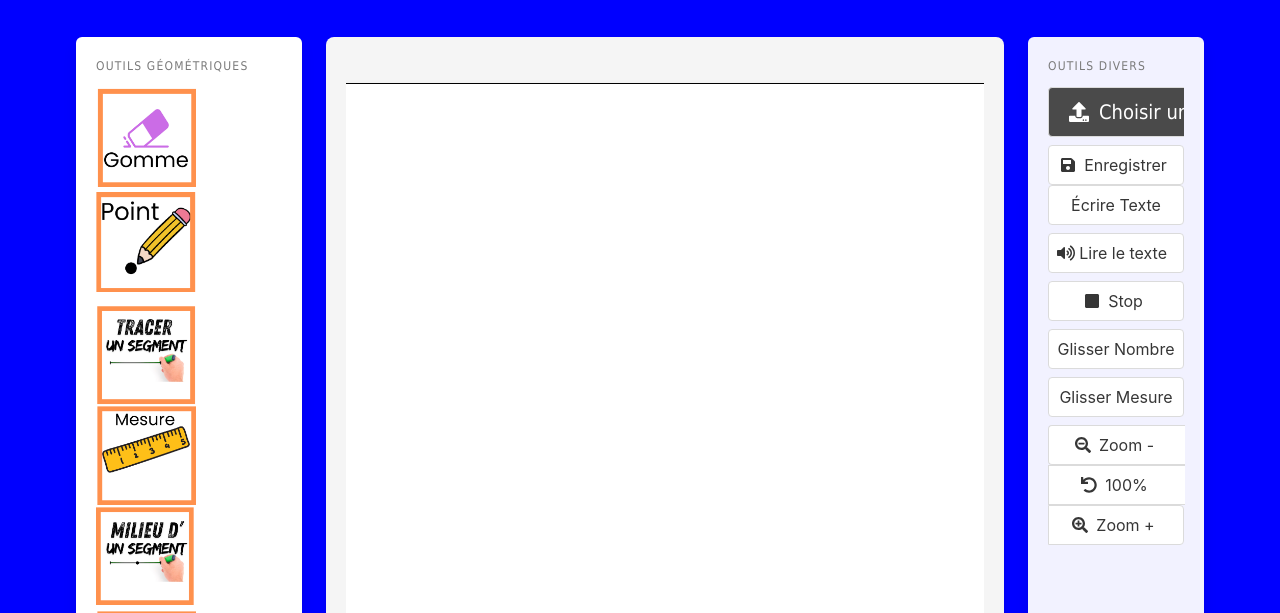
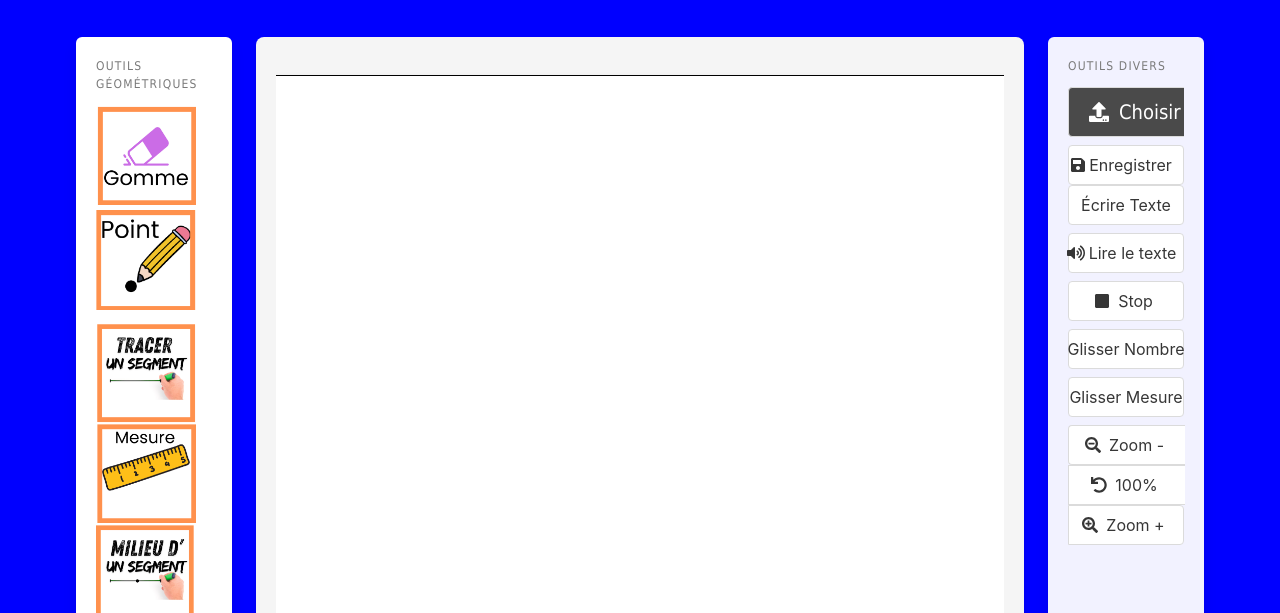
Before and after one commit to ZAHIRI1398/outils-g-o, an Electron app: page index.html in a window 1280 px wide. Shown: the part 187-800 px from the top of the page. Drawn offline with nearby package versions, Linux system fonts and the light colour scheme; a script that the page names is missing.

Commit message:
Réduction de la largeur des colonnes et augmentation de la largeur du PDF

```diff
--- a/main.js
+++ b/main.js
@@ -270,7 +270,7 @@ document.addEventListener('DOMContentLoaded', () => {
             }
 
             // Définir les marges supplémentaires (en points)
-            const extraMargin = 72; // 1 pouce de chaque côté
+            const extraMargin = 144; // 2 pouces de chaque côté (72 points * 2)
 
             // Créer un nouveau document PDF avec les dimensions augmentées
             const firstPage = pages[0];
--- a/style.css
+++ b/style.css
@@ -23,7 +23,7 @@ header {
 #left-column, #right-column {
     background-color: rgba(94, 31, 240, 0.154);
     padding: 40px;
-    width: 220px;
+    width: 180px;
     display: flex;
     flex-direction: column;
     align-items: center;
@@ -32,7 +32,7 @@ header {
 
 .left-col, .column {
     padding: .75rem;
-    width: 200px !important;
+    width: 180px !important;
 }
 
 .file-label {
@@ -210,14 +210,14 @@ button.active {
     padding-bottom: 20px;
     min-height: 500px;
     overflow: auto;
-    padding: 1rem;
+    padding: 0.5rem;
     transition: transform 0.2s ease-out;
     transform-origin: top left;
     overflow: auto !important;
     max-width: 100%;
     max-height: calc(100vh - 2rem);
     margin: 0;
-    padding: 1rem;
+    padding: 0.5rem;
     position: relative;
 }
 
@@ -403,7 +403,7 @@ button.active {
 }
 
 .left-col {
-    width: 250px !important;
+    width: 180px !important;
 }
 
 .popup-content {
@@ -482,6 +482,7 @@ button.active {
 /* Styles pour le zoom */
 .buttons.has-addons .button {
     margin: 0;
+    padding: 0.3rem;
 }
 
 .buttons.has-addons .button:not(:last-child) {
```
